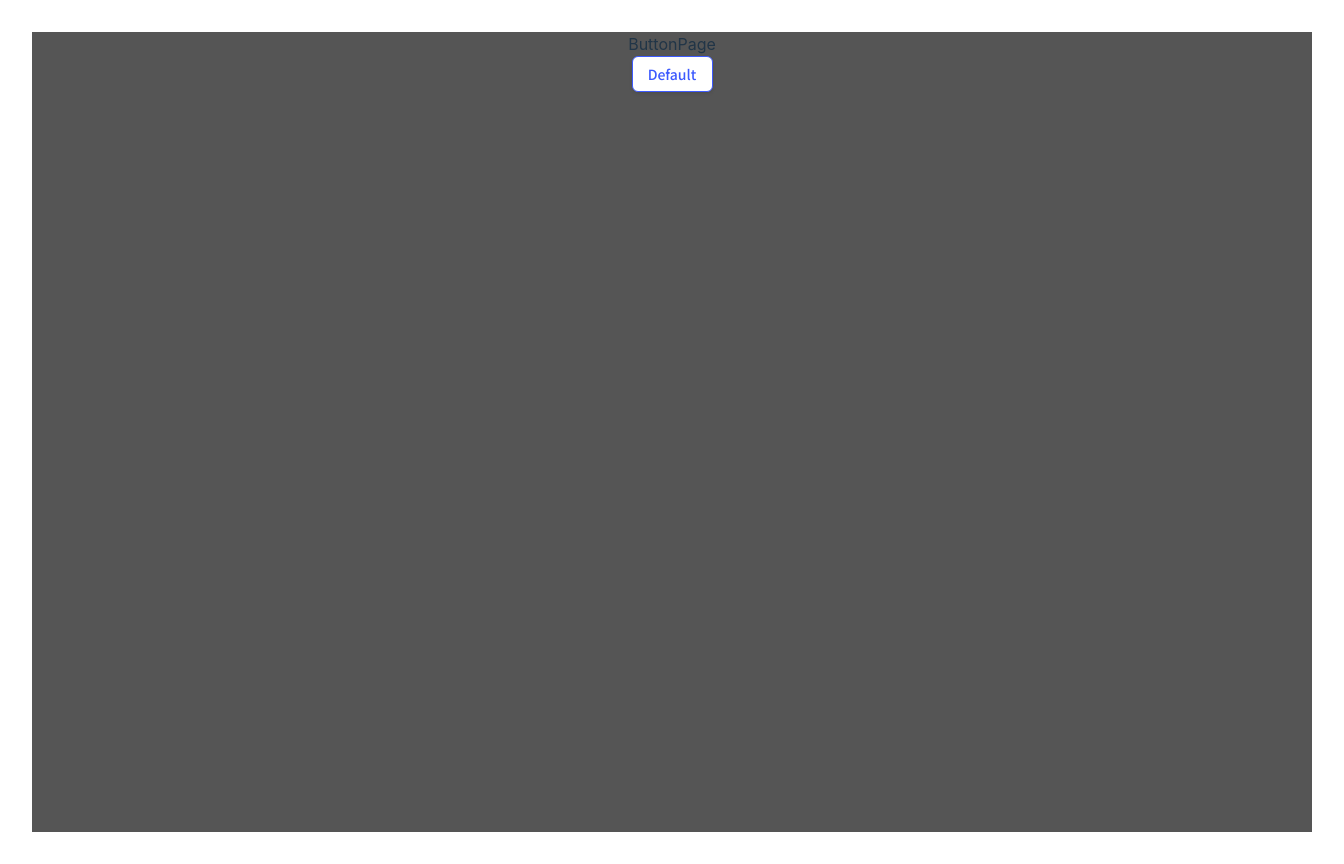
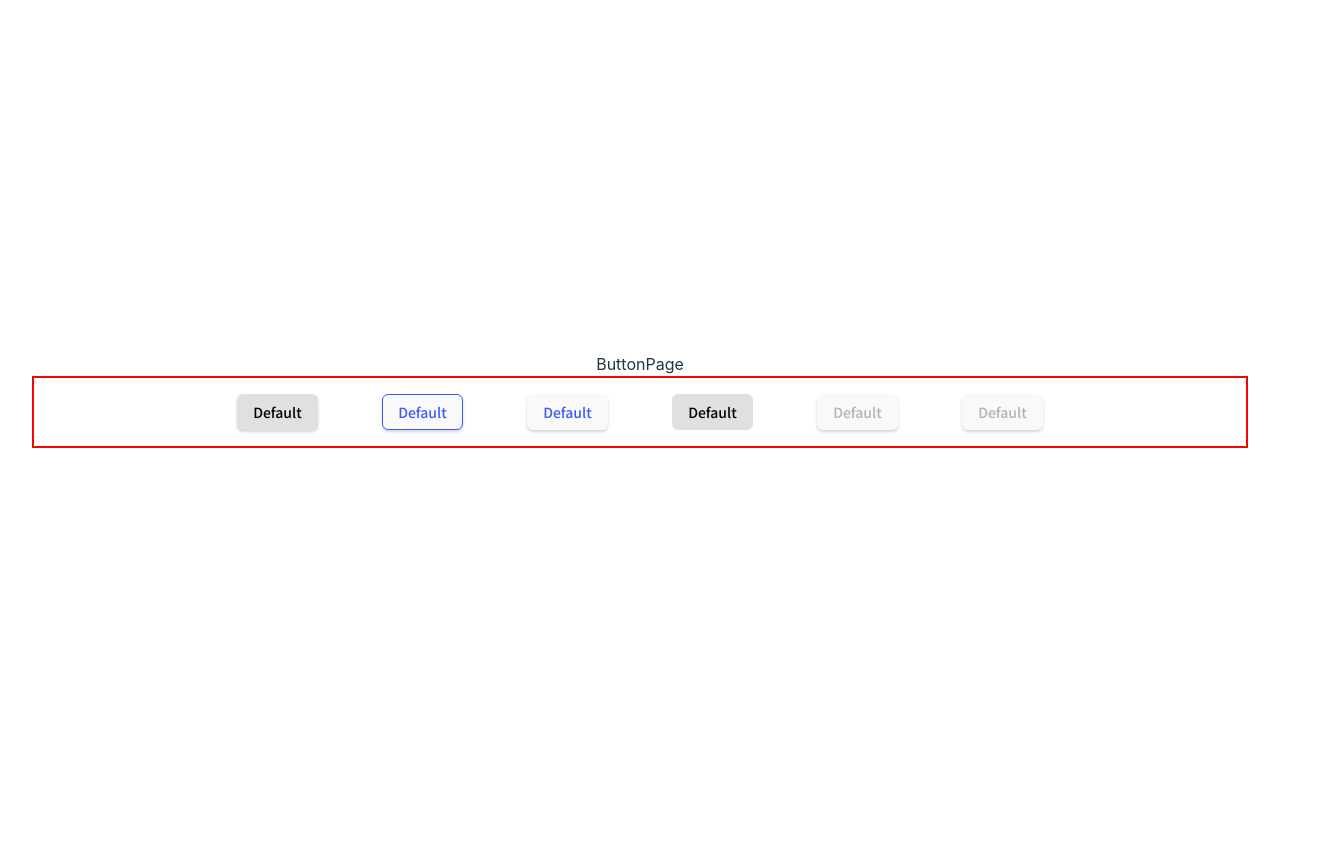
Before and after one commit to emifrese/button-challenge, a React (Vite) app: page /challenge in a window 1280 px wide. Shown: the whole page, 1344 px wide, since content can reach past the window. After the commit the page ends 800 px from the top, so only its background shows below. Built offline with nearby package versions, Linux system fonts and the light colour scheme.

Commit message:
started button design and logic

```diff
--- a/src/App.css
+++ b/src/App.css
@@ -1,21 +1,10 @@
 #root {
   max-width: 1280px;
-  margin: 0 auto;
-  padding: 2rem;
+  margin: 0;
   text-align: center;
+  width: 100%;
 }
 
-.logo {
-  height: 6em;
-  padding: 1.5em;
-  will-change: filter;
-}
-.logo:hover {
-  filter: drop-shadow(0 0 2em #646cffaa);
-}
-.logo.react:hover {
-  filter: drop-shadow(0 0 2em #61dafbaa);
-}
 
 @keyframes logo-spin {
   from {
--- a/src/components/Button/Button.jsx
+++ b/src/components/Button/Button.jsx
@@ -1,22 +1,36 @@
-import React from 'react'
+import React from "react";
 
-import classes from './Button.module.css'
+import classes from "./Button.module.css";
 
-const Button = ({variant}) => {
+const Button = ({ variant, disabledShadow, disabled }) => {
+  let classButton = classes.buttonDefault;
+  let style = {};
+  console.log(disabledShadow);
 
-    let style = {};
-
-    switch(variant){
-        case 'outline':
-            console.log(variant)
-            style = {backgroundColor: '#fff', color: '#3D5AFE', border: '1px solid #3d5afe'
-        }
+  if (typeof variant !== undefined && variant !== "") {
+    switch (variant) {
+      case "outline":
+        classButton = classes.outlineButton;
+        break;
+      case "text":
+        classButton = classes.textButton;
         break;
     }
+  }
+
+  if (disabledShadow) {
+    style.boxShadow = "none";
+  }
+
+  if(disabled) {
+    classButton = classes.disabledButton;
+  }
 
   return (
-    <button className={classes.buttonDefault} style={style}>Default</button>
-  )
-}
+    <button className={classButton} style={style} disabled={disabled}>
+      Default
+    </button>
+  );
+};
 
-export default Button
+export default Button;
--- a/src/components/Button/Button.module.css
+++ b/src/components/Button/Button.module.css
@@ -1,4 +1,4 @@
-.buttonDefault {
+button {
     font-family: 'Noto Sans JP';
     font-weight: 500;
     font-size: 14px;
@@ -6,13 +6,36 @@
     line-height: 20.27px;
     min-width: 81px;
     min-height: 36px;
+    box-shadow: 0px 2px 3px 0px #33333333;
     border: none;
     border-radius: 6px;
-    align-items: center;
+}
+
+button:disabled {
+    color: '#9E9E9E'
+}
+
+.buttonDefault {
     background-color: #E0E0E0;
-    box-shadow: 0px 2px 3px 0px #33333333;
 }
 
 .buttonDefault:hover, .buttonDefault:focus {
     background-color: #AEAEAE;
 }
+
+.outlineButton {
+    border: 1px solid #3D5AFE;
+    color: #3D5AFE;
+}
+
+.outlineButton:hover, .outlineButton:focus {
+    background-color: rgba(41, 98, 255, 0.1);
+}
+
+.textButton {
+    color: #3D5AFE;
+}
+
+.textButton:hover, .textButton:focus {
+    background-color: rgba(41, 98, 255, 0.1);
+}
--- /dev/null
+++ b/src/components/Button/ButtonsWrappers.jsx
@@ -0,0 +1,11 @@
+import React from 'react'
+
+import classes from './ButtonsWrappers.module.css'
+
+const ButtonsWrappers = ({children}) => {
+  return (
+    <div className={classes.buttonsWrappers}>{children}</div>
+  )
+}
+
+export default ButtonsWrappers
--- /dev/null
+++ b/src/components/Button/ButtonsWrappers.module.css
@@ -0,0 +1,9 @@
+.buttonsWrappers {
+    display: flex;
+    justify-content: center;
+    flex-wrap: wrap;
+    gap: 4rem;
+    border: 2px solid red;
+    margin: 0 2rem;
+    padding: 1rem 0;
+}
--- a/src/components/UI/Layout.module.css
+++ b/src/components/UI/Layout.module.css
@@ -1,6 +1,4 @@
 .layout {
-    width: 100vw;
-    height: 100vh;
-    background-color: #555;
-
+    width: 100%;
+    height: 100%;
 }
--- a/src/index.css
+++ b/src/index.css
@@ -30,6 +30,7 @@ body {
   margin: 0;
   display: flex;
   place-items: center;
+  width: 100vw;
   min-width: 320px;
   min-height: 100vh;
 }
--- a/src/pages/ButtonPage.jsx
+++ b/src/pages/ButtonPage.jsx
@@ -1,11 +1,19 @@
 import React from "react";
 import Button from "../components/Button/Button";
+import ButtonsWrappers from "../components/Button/ButtonsWrappers";
 
 const ButtonPage = () => {
   return (
     <>
       <div>ButtonPage</div>
-      <Button variant={'outline'}/>
+      <ButtonsWrappers>
+        <Button />
+        <Button variant='outline'/>
+        <Button variant='text'/>
+        <Button disabledShadow/>
+        <Button disabled/>
+        <Button variant='text' disabled/>
+      </ButtonsWrappers>
     </>
   );
 };
```
